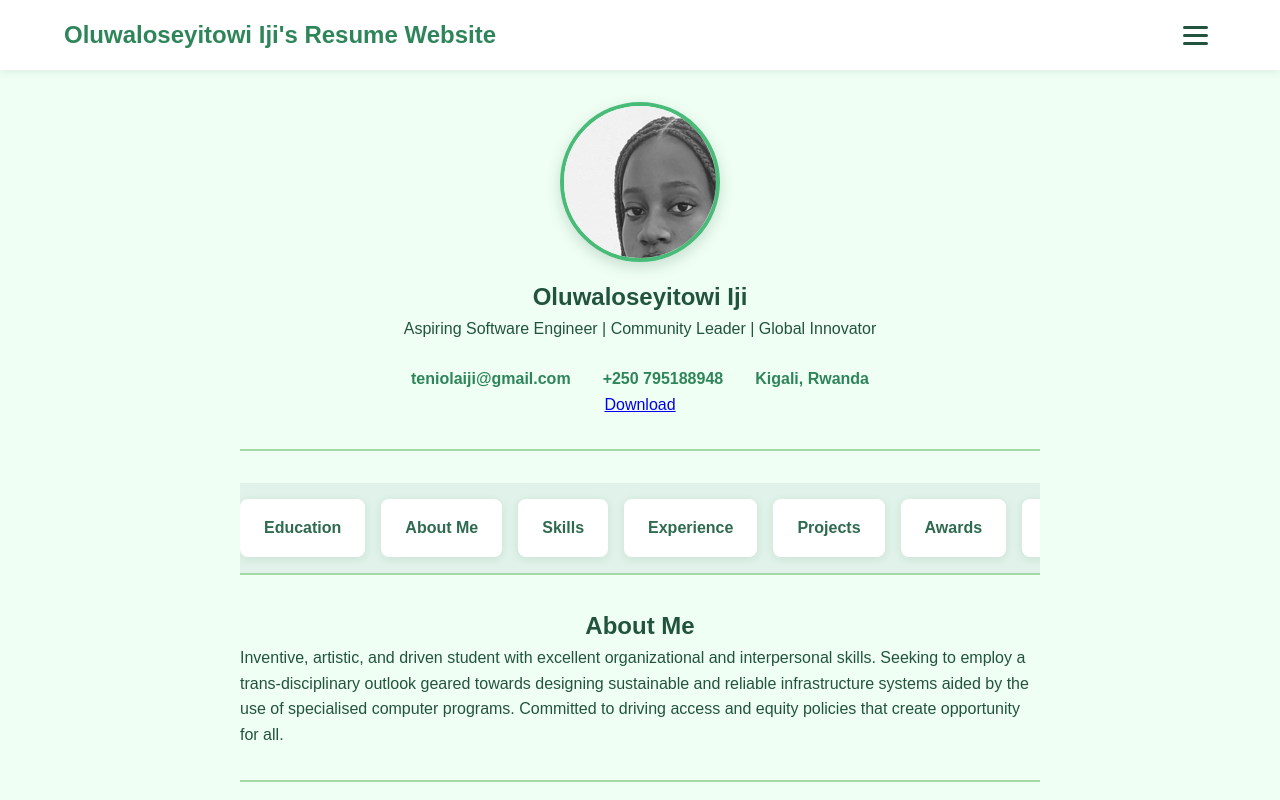
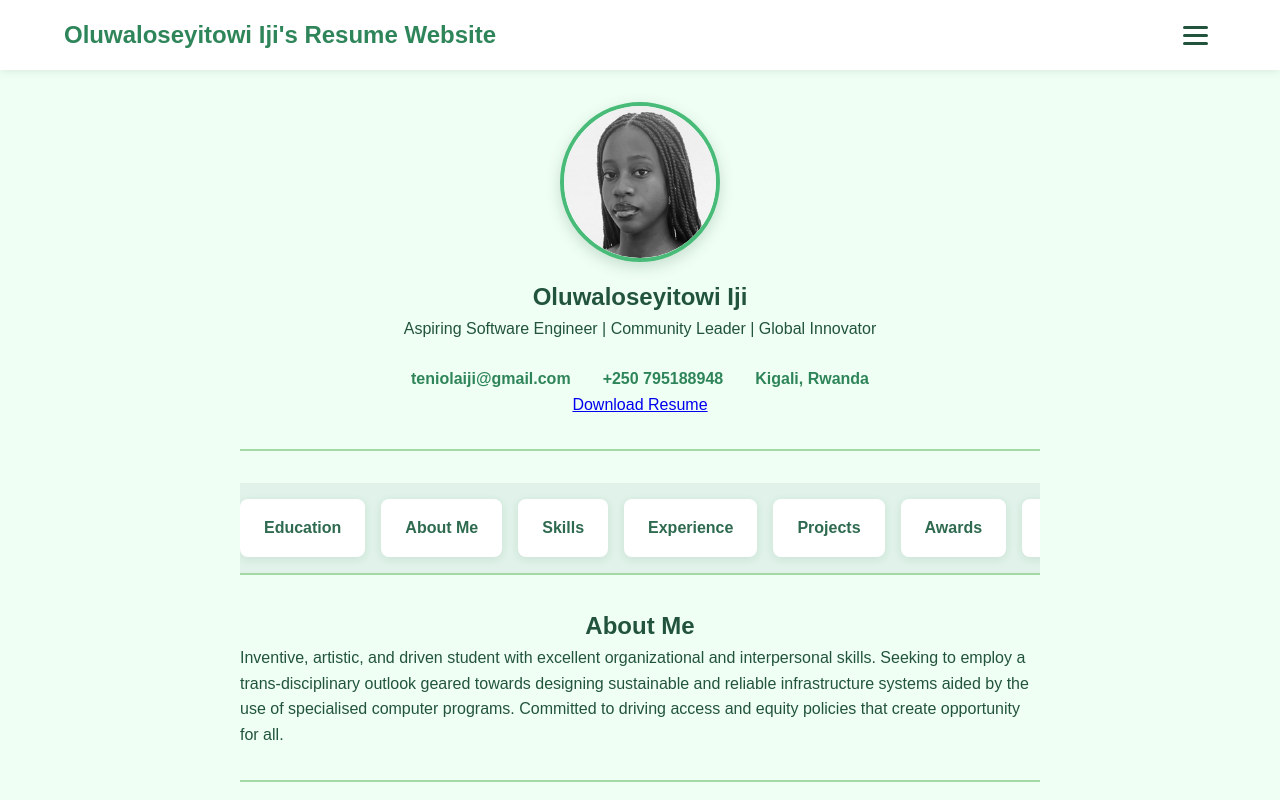
Before and after one commit to t-iji7/Resume, a plain HTML site: page index.html in a window 1280 px wide. Shown: the top 800 px of the page. Drawn offline with nearby package versions, Linux system fonts and the light colour scheme.

Commit message:
image and resume link fixed

```diff
--- a/index.html
+++ b/index.html
@@ -9,7 +9,7 @@
     <script src="https://cdn.jsdelivr.net/npm/emailjs-com@3/dist/email.min.js"></script>
     <script>
       (function () {
-        emailjs.init("YOUR_PUBLIC_KEY"); // replace with your public key
+        emailjs.init("OhTXq477fKGRooPiH");
       })();
     </script>
   </head>
@@ -43,7 +43,11 @@
       <!-- introductory section -->
       <section id="home" class="hero">
         <div class="profile-image-container">
-          <img src="assets/profilepicture.png" />
+          <img
+            src="assets/profilepicture.png"
+            alt="Oluwaloseyitowi Iji"
+            class="profile-image"
+          />
         </div>
         <!-- personal information -->
         <h1>Oluwaloseyitowi Iji</h1>
@@ -55,7 +59,9 @@
         </div>
         <!-- resume download button -->
         <div class="download-resume">
-          <a href="assets/Oluwaloseytowi Resume.pdf" download>Download</a>
+          <a href="assets/Oluwaloseytowi Resume.pdf" download
+            >Download Resume</a
+          >
         </div>
       </section>
       <!-- section preview shortcut for aesthetics -->
```
